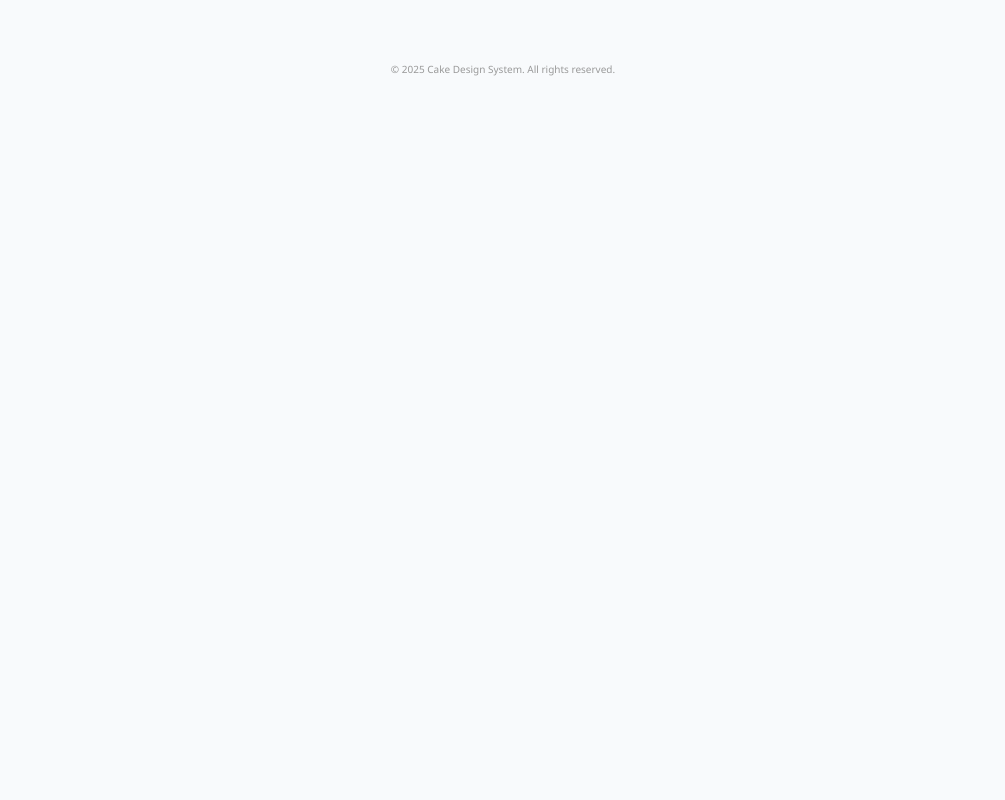
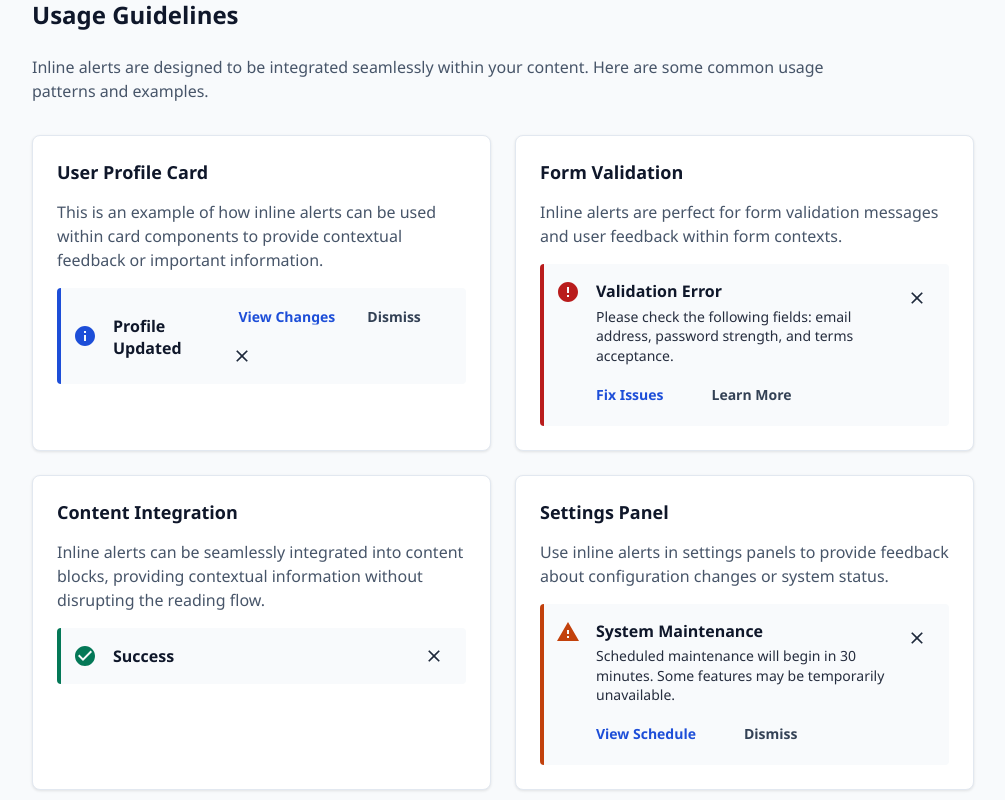
Before and after one commit to cake-admin/cakev2, a React (Create React App) app: page /components/alert in a window 1280 px wide. Shown: the part 1120-1920 px from the top of the page, without its empty margins (262-1267 px from the left). Before the commit the page ends 1256 px from the top, so only its background shows below. Built offline with nearby package versions, Linux system fonts and the light colour scheme.

Commit message:
Add usage guidelines section with inline alert examples in cards

```diff
--- a/src/pages/AlertPage.js
+++ b/src/pages/AlertPage.js
@@ -378,6 +378,131 @@ const AlertPage = () => {
           />
         </PreviewContainer>
       </Section>
+
+      <Section>
+        <SectionTitle>Usage Guidelines</SectionTitle>
+        <Description style={{ marginBottom: '32px' }}>
+          Inline alerts are designed to be integrated seamlessly within your content. Here are some common usage patterns and examples.
+        </Description>
+
+        <div style={{ display: 'grid', gap: '24px', gridTemplateColumns: 'repeat(auto-fit, minmax(400px, 1fr))' }}>
+          {/* Example 1: Alert within a card */}
+          <div style={{
+            background: '#FFFFFF',
+            border: '1px solid #E2E8F0',
+            borderRadius: '8px',
+            padding: '24px',
+            boxShadow: '0 1px 3px rgba(0, 0, 0, 0.1)'
+          }}>
+            <h3 style={{ margin: '0 0 16px 0', fontSize: '1.125rem', fontWeight: '600', color: '#0F172A' }}>
+              User Profile Card
+            </h3>
+            <p style={{ margin: '0 0 16px 0', color: '#475569', lineHeight: '1.5' }}>
+              This is an example of how inline alerts can be used within card components to provide contextual feedback or important information.
+            </p>
+            <InlineAlert
+              variant={ALERT_VARIANTS.SIMPLE}
+              severity={ALERT_SEVERITIES.INFO}
+              theme={ALERT_THEMES.LIGHT}
+              title="Profile Updated"
+              message="Your profile information has been successfully updated."
+              dismissible={true}
+              keepVisible={true}
+              onDismiss={handleDismiss}
+              actions={[
+                { label: 'View Changes', variant: 'primary' },
+                { label: 'Dismiss', variant: 'secondary' }
+              ]}
+            />
+          </div>
+
+          {/* Example 2: Alert within form context */}
+          <div style={{
+            background: '#FFFFFF',
+            border: '1px solid #E2E8F0',
+            borderRadius: '8px',
+            padding: '24px',
+            boxShadow: '0 1px 3px rgba(0, 0, 0, 0.1)'
+          }}>
+            <h3 style={{ margin: '0 0 16px 0', fontSize: '1.125rem', fontWeight: '600', color: '#0F172A' }}>
+              Form Validation
+            </h3>
+            <p style={{ margin: '0 0 16px 0', color: '#475569', lineHeight: '1.5' }}>
+              Inline alerts are perfect for form validation messages and user feedback within form contexts.
+            </p>
+            <InlineAlert
+              variant={ALERT_VARIANTS.ADVANCED}
+              severity={ALERT_SEVERITIES.ERROR}
+              theme={ALERT_THEMES.LIGHT}
+              title="Validation Error"
+              message="Please check the following fields: email address, password strength, and terms acceptance."
+              dismissible={true}
+              keepVisible={true}
+              onDismiss={handleDismiss}
+              actions={[
+                { label: 'Fix Issues', variant: 'primary' },
+                { label: 'Learn More', variant: 'secondary' }
+              ]}
+            />
+          </div>
+
+          {/* Example 3: Alert within content block */}
+          <div style={{
+            background: '#FFFFFF',
+            border: '1px solid #E2E8F0',
+            borderRadius: '8px',
+            padding: '24px',
+            boxShadow: '0 1px 3px rgba(0, 0, 0, 0.1)'
+          }}>
+            <h3 style={{ margin: '0 0 16px 0', fontSize: '1.125rem', fontWeight: '600', color: '#0F172A' }}>
+              Content Integration
+            </h3>
+            <p style={{ margin: '0 0 16px 0', color: '#475569', lineHeight: '1.5' }}>
+              Inline alerts can be seamlessly integrated into content blocks, providing contextual information without disrupting the reading flow.
+            </p>
+            <InlineAlert
+              variant={ALERT_VARIANTS.SIMPLE}
+              severity={ALERT_SEVERITIES.SUCCESS}
+              theme={ALERT_THEMES.LIGHT}
+              title="Success"
+              message="Your changes have been saved successfully."
+              dismissible={true}
+              keepVisible={true}
+              onDismiss={handleDismiss}
+            />
+          </div>
+
+          {/* Example 4: Alert within settings panel */}
+          <div style={{
+            background: '#FFFFFF',
+            border: '1px solid #E2E8F0',
+            borderRadius: '8px',
+            padding: '24px',
+            boxShadow: '0 1px 3px rgba(0, 0, 0, 0.1)'
+          }}>
+            <h3 style={{ margin: '0 0 16px 0', fontSize: '1.125rem', fontWeight: '600', color: '#0F172A' }}>
+              Settings Panel
+            </h3>
+            <p style={{ margin: '0 0 16px 0', color: '#475569', lineHeight: '1.5' }}>
+              Use inline alerts in settings panels to provide feedback about configuration changes or system status.
+            </p>
+            <InlineAlert
+              variant={ALERT_VARIANTS.ADVANCED}
+              severity={ALERT_SEVERITIES.WARNING}
+              theme={ALERT_THEMES.LIGHT}
+              title="System Maintenance"
+              message="Scheduled maintenance will begin in 30 minutes. Some features may be temporarily unavailable."
+              dismissible={true}
+              keepVisible={true}
+              onDismiss={handleDismiss}
+              actions={[
+                { label: 'View Schedule', variant: 'primary' },
+                { label: 'Dismiss', variant: 'secondary' }
+              ]}
+            />
+          </div>
+        </div>
+      </Section>
     </PageContainer>
   );
 };
```
